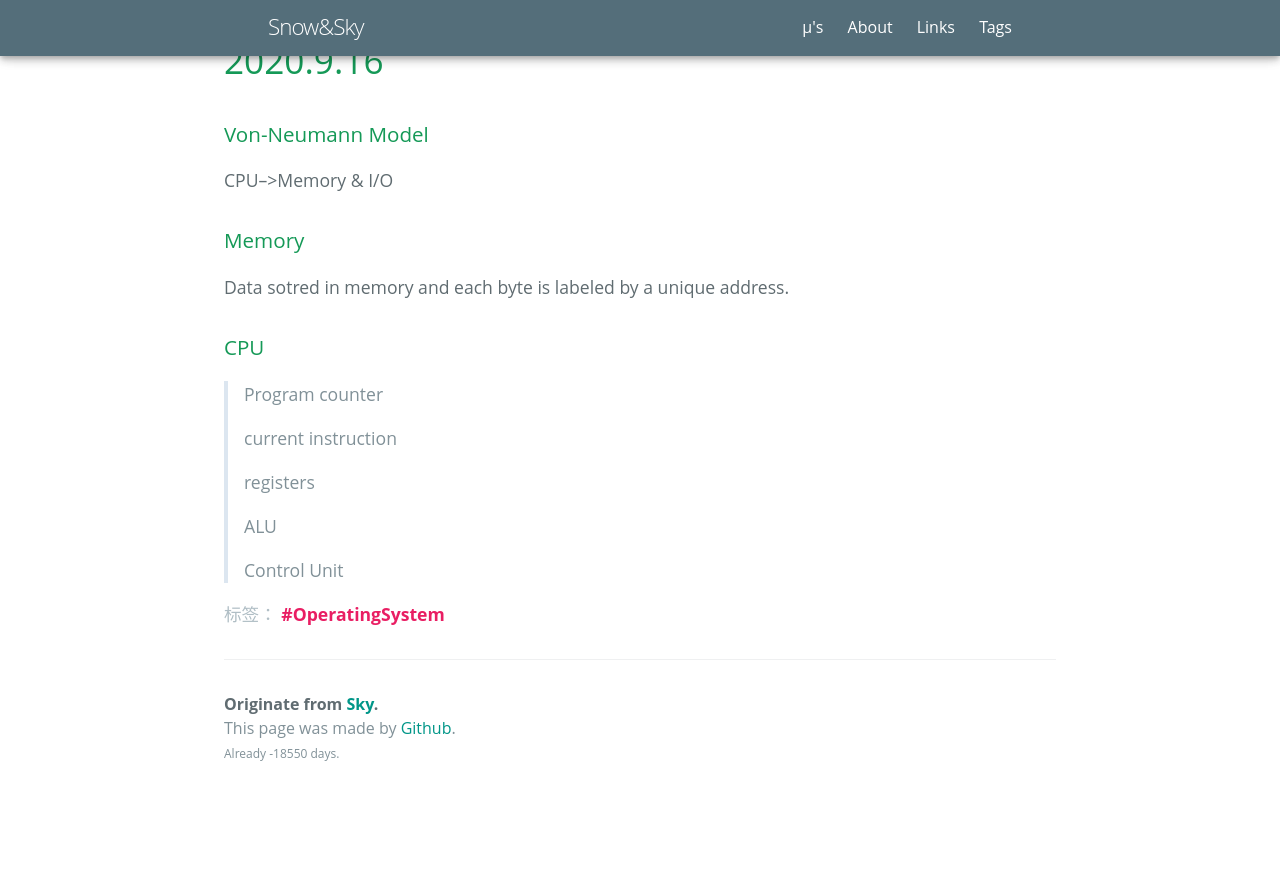
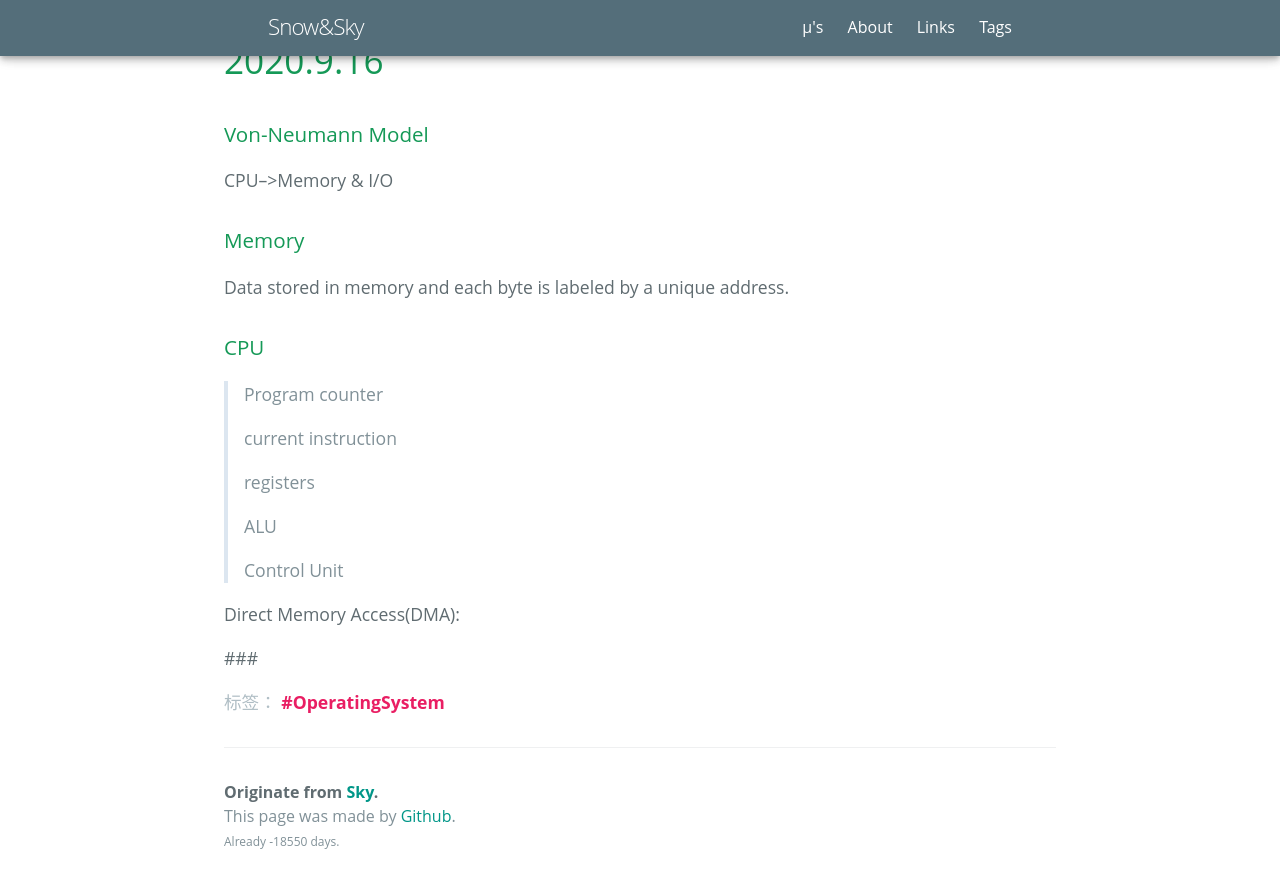
Before and after one commit to NishikinoSky/NishikinoSky.github.io, a Jekyll site: the page built from _posts/2020-10-16-Operating-System.md, in a window 1280 px wide and 900 px high, scrolled down 513 px. Shown: the top 888 px of the window. Built offline with Jekyll 4.4.1, drawn with Linux system fonts in a browser that asks for light colours; some web fonts are replaced; before the commit the page ends 1325 px from its top, so only the background shows below that.

Commit message:
Update 2020-10-16-Operating-System.md

```diff
--- a/_posts/2020-10-16-Operating-System.md
+++ b/_posts/2020-10-16-Operating-System.md
@@ -14,7 +14,7 @@ stickie: false
 CPU-->Memory & I/O
 
 ### Memory
-Data sotred in memory and each byte is labeled by a unique address.
+Data stored in memory and each byte is labeled by a unique address.
 
 ### CPU
 > Program counter
@@ -26,3 +26,7 @@ Data sotred in memory and each byte is labeled by a unique address.
 > ALU
 >
 > Control Unit
+
+Direct Memory Access(DMA):
+
+###
```
